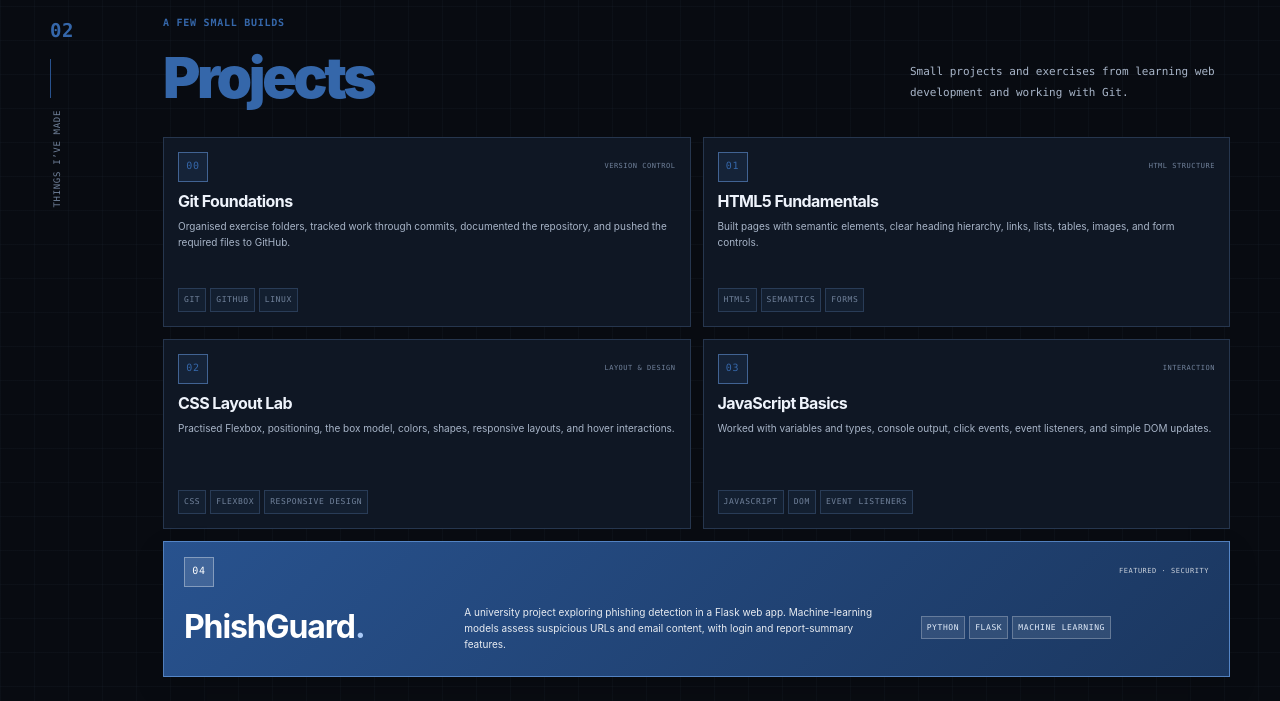
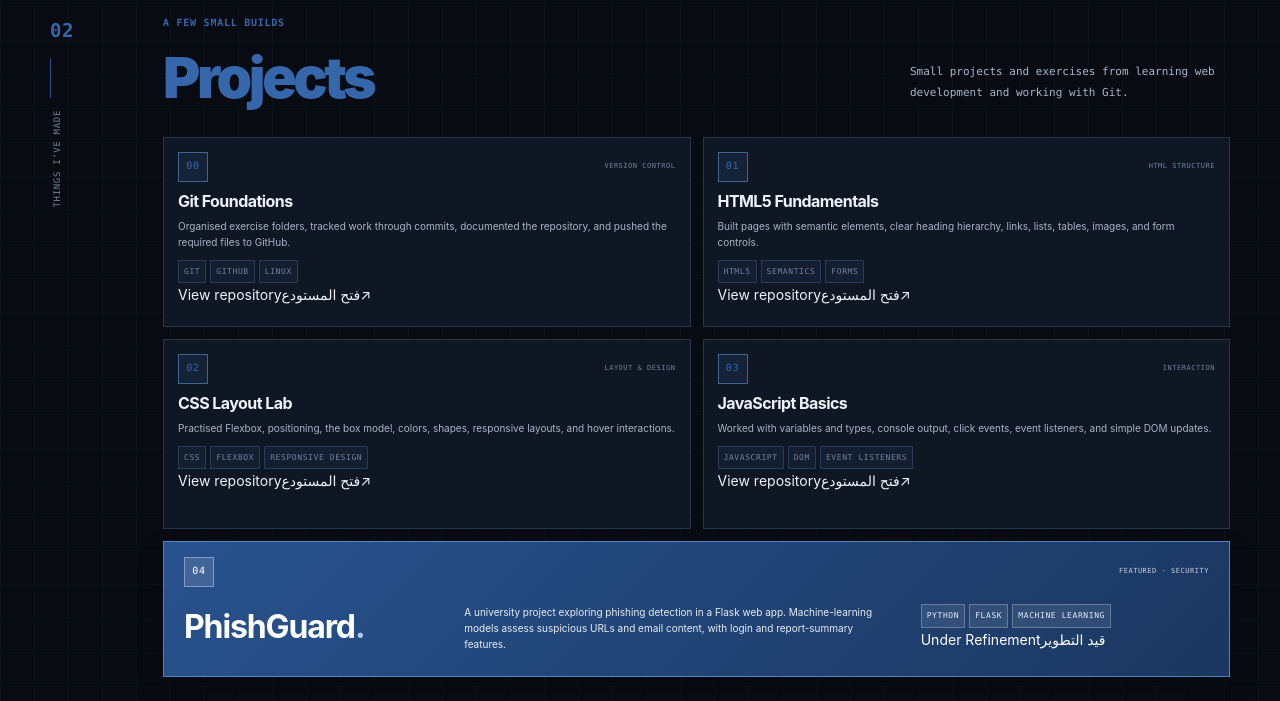
Before and after one commit to mohammadissa02/Mohammad-Issa-Portfolio, a plain HTML site: page bounce02/index.html in a window 1280 px wide. Shown: the part 1660-2361 px from the top of the page. Drawn offline with Linux system fonts and the light colour scheme.

Commit message:
index.html

```diff
--- a/bounce02/index.html
+++ b/bounce02/index.html
@@ -38,13 +38,12 @@
     </header>
 
     <main>
-
         <section class="hero container" id="about" aria-labelledby="hero-title">
             <div class="hero-copy">
                 <p class="eyebrow"><span class="status-light" aria-hidden="true"></span> <span data-i18n="hero.eyebrow">ABOUT ME</span></p>
                 <h1 id="hero-title"><span class="hero-name-first" data-i18n="name.first">Mohammad</span><br><span data-i18n="name.lastPeriod">Issa</span></h1>
-                <p class="hero-lead"><span data-i18n="hero.lead">Cybersecurity Graduate | CCNA Certified</span> <span data-i18n="hero.certified">CCNA certified.</span></p>
-                <p class="hero-description" data-i18n="hero.description">I’m a Cybersecurity graduate from Al al-Bayt University with a CCNA certification. My main interests are networking, network security, and defensive cybersecurity. I’ve worked on hands-on labs to strengthen my technical knowledge, and I’m continuing to develop my skills through practical projects and ongoing learning.</p>
+                <p class="hero-lead"><span data-i18n="hero.lead">Cybersecurity | CCNA Certified</span> <span data-i18n="hero.certified">CCNA certified.</span></p>
+                <p class="hero-description" data-i18n="hero.description">I hold a degree in Cybersecurity from Al al-Bayt University and a CCNA certification. My main interests are networking, network security, and defensive cybersecurity. I’ve worked on hands-on labs to strengthen my technical knowledge, and I’m continuing to develop my skills through practical projects and ongoing learning.</p>
                 <div class="hero-actions">
                     <a class="action-link action-primary" href="#projects"><span data-i18n="hero.viewProjects">View projects</span> <span aria-hidden="true">↘</span></a>
                     <a class="action-link" href="#contact"><span data-i18n="hero.contactMe">Contact me</span> <span aria-hidden="true">↗</span></a>
@@ -60,8 +59,6 @@
                 <div class="portrait-frame">
                     <div class="portrait-grid" aria-hidden="true"></div>
                     <img class="profile-image" src="assets/profile.jpg" alt="Profile photo" data-i18n-alt="profile.alt" loading="eager">
-
-
                 </div>
                 <div class="profile-panel-footer">
                     <div><span class="panel-label" data-i18n="profile.focus">CURRENT FOCUS</span><strong data-i18n="profile.focusValue">Networks &amp; defensive security</strong></div>
@@ -69,8 +66,6 @@
                 </div>
             </aside>
         </section>
-
-
 
         <section class="section container" id="skills" aria-labelledby="skills-heading">
             <div class="section-identity skills-identity">
@@ -100,7 +95,7 @@
                     </article>
                     <article class="skill-card">
                         <div class="skill-card-top"><span class="skill-index">SK / 03</span><span class="skill-symbol" aria-hidden="true">&lt;/&gt;</span></div>
-                        <h3 data-i18n="skills.web">Programming & Development</h3>
+                        <h3 data-i18n="skills.web">Programming &amp; Development</h3>
                         <p data-i18n="skills.webDesc">Building semantic web pages and responsive layouts with HTML, CSS, and JavaScript. Familiar with Python, Flask, and machine learning through a university project.</p>
                         <div class="tag-list"><span>HTML5</span><span>CSS</span><span>JavaScript</span><span>Python / Flask</span><span>Machine Learning</span></div>
                     </article>
@@ -111,10 +106,8 @@
                         <div class="tag-list"><span>Linux</span><span>Git</span><span>Command Line</span></div>
                     </article>
                 </div>
-
             </div>
         </section>
-
 
         <section class="projects-section" id="projects" aria-labelledby="projects-heading">
             <div class="container section-layout">
@@ -129,42 +122,55 @@
                         <p class="section-summary" data-i18n="projects.summary">Small projects and exercises from learning web development and working with Git.</p>
                     </div>
                     <div class="project-grid">
-                        <a class="project-card project-repo-card" href="https://github.com/mohammadissa02/discovery-web-piscine-submission" target="_blank" rel="noopener noreferrer" data-i18n-aria="project.gitOpen">
+                        <article class="project-card">
                             <div class="project-card-top"><span class="project-index">00</span><span class="project-category" data-i18n="project.gitCategory">VERSION CONTROL</span></div>
                             <h3 data-i18n="project.gitTitle">Git Foundations</h3>
                             <p data-i18n="project.gitDesc">Organised exercise folders, tracked work through commits, documented the repository, and pushed the required files to GitHub.</p>
-                            <div class="tag-list"><span>Git</span><span>GitHub</span><span>Linux</span></div>
-                        </a>
-                        <a class="project-card project-repo-card" href="https://github.com/mohammadissa02/Project-01-HTML-Fundamentals" target="_blank" rel="noopener noreferrer" data-i18n-aria="project.htmlOpen">
+                            <div class="project-card-footer">
+                                <div class="tag-list"><span>Git</span><span>GitHub</span><span>Linux</span></div>
+                                <a class="project-link" href="https://github.com/mohammadissa02/discovery-web-piscine-submission" target="_blank" rel="noopener noreferrer" data-i18n-aria="project.gitOpen" aria-label="Open Git Foundations repository"><span class="project-link-label-en">View repository</span><span class="project-link-label-ar" lang="ar" dir="rtl">فتح المستودع</span><span class="project-link-arrow" aria-hidden="true">↗</span></a>
+                            </div>
+                        </article>
+                        <article class="project-card">
                             <div class="project-card-top"><span class="project-index">01</span><span class="project-category" data-i18n="project.htmlCategory">HTML STRUCTURE</span></div>
                             <h3 data-i18n="project.htmlTitle">HTML5 Fundamentals</h3>
                             <p data-i18n="project.htmlDesc">Built pages with semantic elements, clear heading hierarchy, links, lists, tables, images, and form controls.</p>
-                            <div class="tag-list"><span>HTML5</span><span>Semantics</span><span>Forms</span></div>
-                        </a>
-                        <a class="project-card project-repo-card" href="https://github.com/mohammadissa02/Project-02-CSS-Visual-Presentation" target="_blank" rel="noopener noreferrer" data-i18n-aria="project.cssOpen">
+                            <div class="project-card-footer">
+                                <div class="tag-list"><span>HTML5</span><span>Semantics</span><span>Forms</span></div>
+                                <a class="project-link" href="https://github.com/mohammadissa02/Project-01-HTML-Fundamentals" target="_blank" rel="noopener noreferrer" data-i18n-aria="project.htmlOpen" aria-label="Open HTML5 Fundamentals repository"><span class="project-link-label-en">View repository</span><span class="project-link-label-ar" lang="ar" dir="rtl">فتح المستودع</span><span class="project-link-arrow" aria-hidden="true">↗</span></a>
+                            </div>
+                        </article>
+                        <article class="project-card">
                             <div class="project-card-top"><span class="project-index">02</span><span class="project-category" data-i18n="project.cssCategory">LAYOUT &amp; DESIGN</span></div>
                             <h3 data-i18n="project.cssTitle">CSS Layout Lab</h3>
                             <p data-i18n="project.cssDesc">Practised Flexbox, positioning, the box model, colors, shapes, responsive layouts, and hover interactions.</p>
-                            <div class="tag-list"><span>CSS</span><span>Flexbox</span><span>Responsive Design</span></div>
-                        </a>
-                        <a class="project-card project-repo-card" href="https://github.com/mohammadissa02/Project-03-JavaScript-Interactivity" target="_blank" rel="noopener noreferrer" data-i18n-aria="project.jsOpen">
+                            <div class="project-card-footer">
+                                <div class="tag-list"><span>CSS</span><span>Flexbox</span><span>Responsive Design</span></div>
+                                <a class="project-link" href="https://github.com/mohammadissa02/Project-02-CSS-Visual-Presentation" target="_blank" rel="noopener noreferrer" data-i18n-aria="project.cssOpen" aria-label="Open CSS Layout Lab repository"><span class="project-link-label-en">View repository</span><span class="project-link-label-ar" lang="ar" dir="rtl">فتح المستودع</span><span class="project-link-arrow" aria-hidden="true">↗</span></a>
+                            </div>
+                        </article>
+                        <article class="project-card">
                             <div class="project-card-top"><span class="project-index">03</span><span class="project-category" data-i18n="project.jsCategory">INTERACTION</span></div>
                             <h3 data-i18n="project.jsTitle">JavaScript Basics</h3>
                             <p data-i18n="project.jsDesc">Worked with variables and types, console output, click events, event listeners, and simple DOM updates.</p>
-                            <div class="tag-list"><span>JavaScript</span><span>DOM</span><span>Event Listeners</span></div>
-                        </a>
+                            <div class="project-card-footer">
+                                <div class="tag-list"><span>JavaScript</span><span>DOM</span><span>Event Listeners</span></div>
+                                <a class="project-link" href="https://github.com/mohammadissa02/Project-03-JavaScript-Interactivity" target="_blank" rel="noopener noreferrer" data-i18n-aria="project.jsOpen" aria-label="Open JavaScript Basics repository"><span class="project-link-label-en">View repository</span><span class="project-link-label-ar" lang="ar" dir="rtl">فتح المستودع</span><span class="project-link-arrow" aria-hidden="true">↗</span></a>
+                            </div>
+                        </article>
                         <article class="project-card project-card-featured" id="phishguard">
                             <div class="project-card-top"><span class="project-index">04</span><span class="project-category" data-i18n="project.phishCategory">FEATURED · SECURITY</span></div>
                             <h3><span data-i18n="project.phishTitle">PhishGuard</span><span class="project-title-dot">.</span></h3>
                             <p data-i18n="project.phishDesc">A university project exploring phishing detection in a Flask web app. Machine-learning models assess suspicious URLs and email content, with login and report-summary features.</p>
-                            <div class="tag-list"><span>Python</span><span>Flask</span><span>Machine Learning</span></div>
+                            <div class="project-card-footer">
+                                <div class="tag-list"><span>Python</span><span>Flask</span><span>Machine Learning</span></div>
+                                <span class="project-status-label" role="status"><span class="project-status-label-en">Under Refinement</span><span class="project-status-label-ar" lang="ar" dir="rtl">قيد التطوير</span></span>
+                            </div>
                         </article>
                     </div>
-
                 </div>
             </div>
         </section>
-
 
         <section class="section hobbies-section" id="hobbies" aria-labelledby="hobbies-heading">
             <div class="container section-layout">
@@ -187,7 +193,6 @@
             </div>
         </section>
 
-
         <section class="contact-section" id="contact" aria-labelledby="contact-heading">
             <div class="container contact-layout">
                 <div class="contact-copy">
@@ -196,8 +201,8 @@
                     <h2 id="contact-heading"><span data-i18n="contact.headingMain">Let’s talk</span><br><span data-i18n="contact.headingAccent">technical work.</span></h2>
                     <p data-i18n="contact.description">Have a question, an idea, or want to talk about technology? Feel free to reach out.</p>
                     <a class="contact-link" href="mailto:mohammadhakeem917@gmail.com"><span data-i18n="contact.email">My Email</span><span aria-hidden="true">↗</span></a>
-                    <a class="contact-link" href="https://github.com/mohammadissa02"target="_blank" rel="noopener noreferrer"><span data-i18n="contact.github">My GitHub</span><span aria-hidden="true">↗</span></a>
-                    <a class="contact-link" href="https://www.linkedin.com/in/mohammad-issa-m17"target="_blank" rel="noopener noreferrer"><span data-i18n="contact.linkedin">My LinkedIn</span><span aria-hidden="true">↗</span></a>
+                    <a class="contact-link" href="https://github.com/mohammadissa02" target="_blank" rel="noopener noreferrer"><span data-i18n="contact.github">My GitHub</span><span aria-hidden="true">↗</span></a>
+                    <a class="contact-link" href="https://www.linkedin.com/in/mohammad-issa-m17" target="_blank" rel="noopener noreferrer"><span data-i18n="contact.linkedin">My LinkedIn</span><span aria-hidden="true">↗</span></a>
                 </div>
 
                 <form class="contact-form" id="contact-form">
@@ -209,7 +214,6 @@
                     <p class="form-feedback" id="form-feedback" role="status" aria-live="polite"></p>
                     <p class="form-note" data-i18n="form.note">The form checks your inputs in the browser. It does not send or store messages.</p>
                 </form>
-
             </div>
         </section>
     </main>
```
